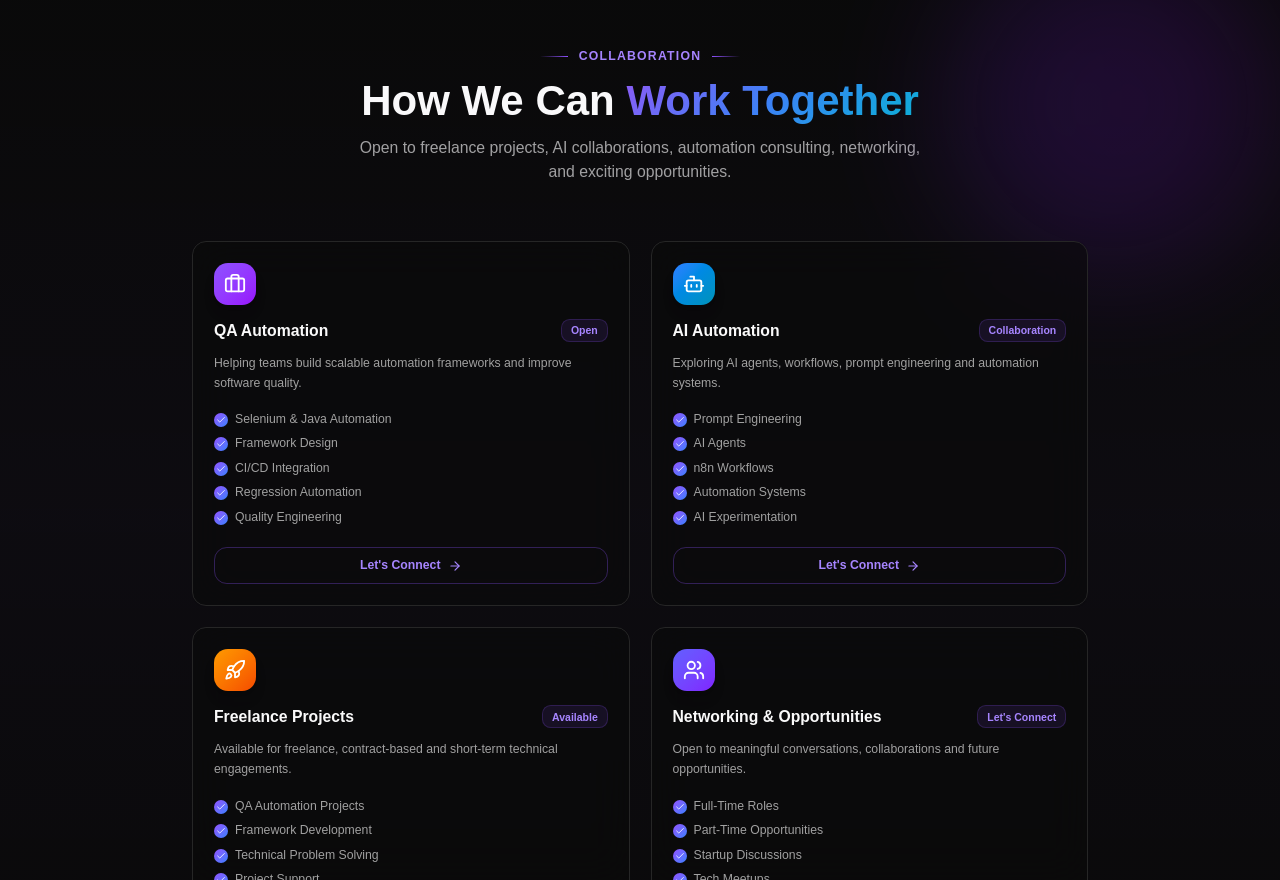
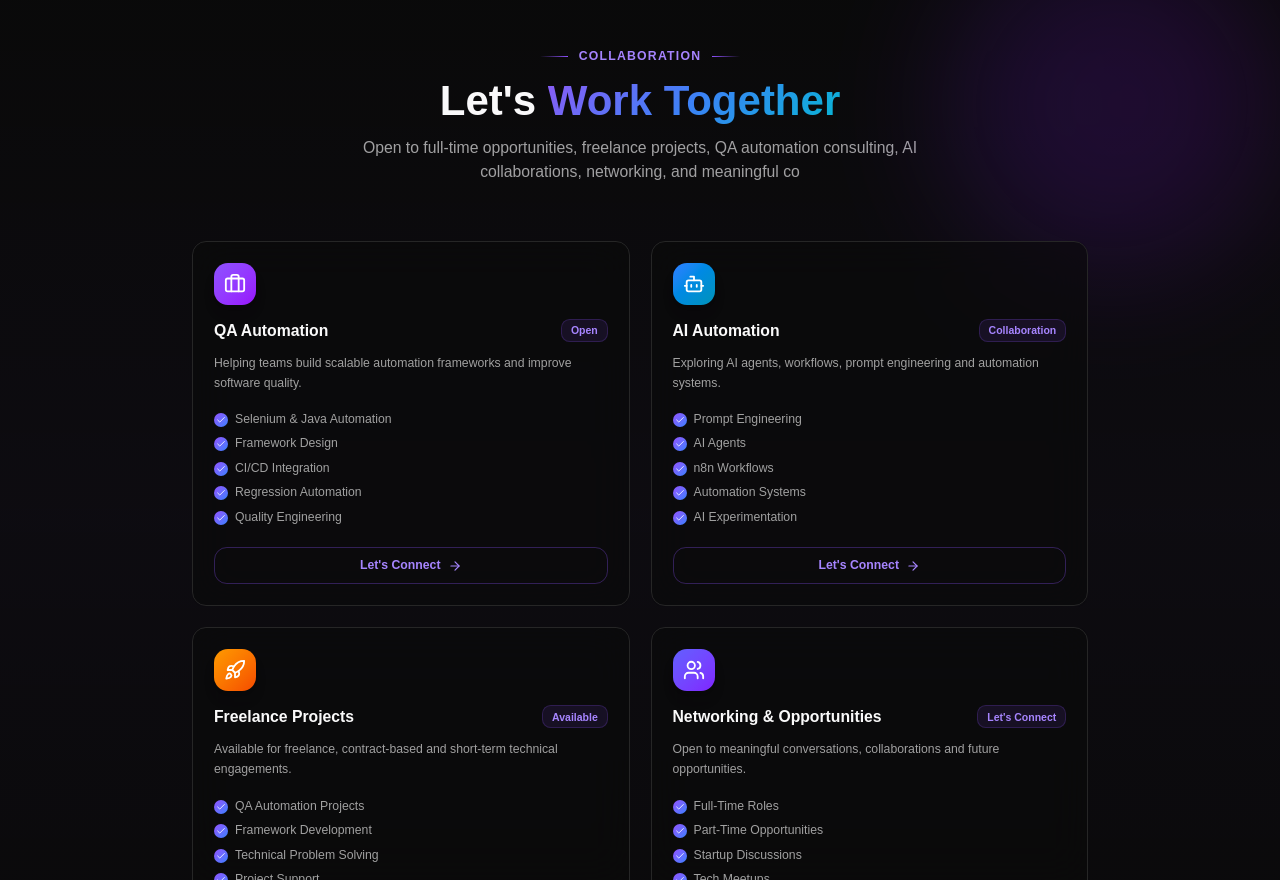
Before and after one commit to JaydeepAI/JaydeepAI.github.io, a React (Vite) app: page / in a window 1280 px wide. Shown: the part 5340-6220 px from the top of the page. Built offline with nearby package versions, Linux system fonts and the light colour scheme.

Commit message:
Update ServicesSection.tsx

```diff
--- a/src/app/components/ServicesSection.tsx
+++ b/src/app/components/ServicesSection.tsx
@@ -86,10 +86,10 @@ export function ServicesSection() {
             <div className="h-px w-8 bg-gradient-to-r from-violet-500 to-transparent" />
           </div>
           <h2 className="text-4xl lg:text-5xl font-bold mb-4">
-            How We Can <span className="gradient-text"> Work Together</span>
+            Let's <span className="gradient-text"> Work Together</span>
           </h2>
           <p className="text-muted-foreground text-lg max-w-2xl mx-auto">
-            Open to freelance projects, AI collaborations, automation consulting, networking, and exciting opportunities.
+            Open to full-time opportunities, freelance projects, QA automation consulting, AI collaborations, networking, and meaningful co
           </p>
         </div>
 
```
